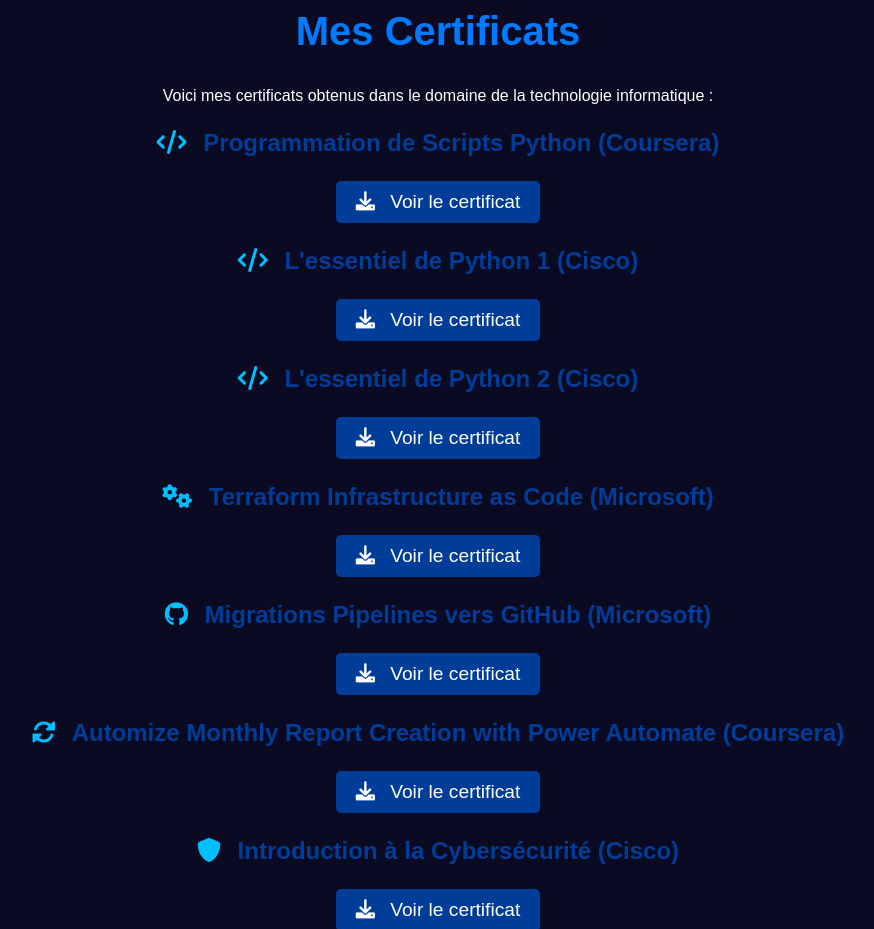
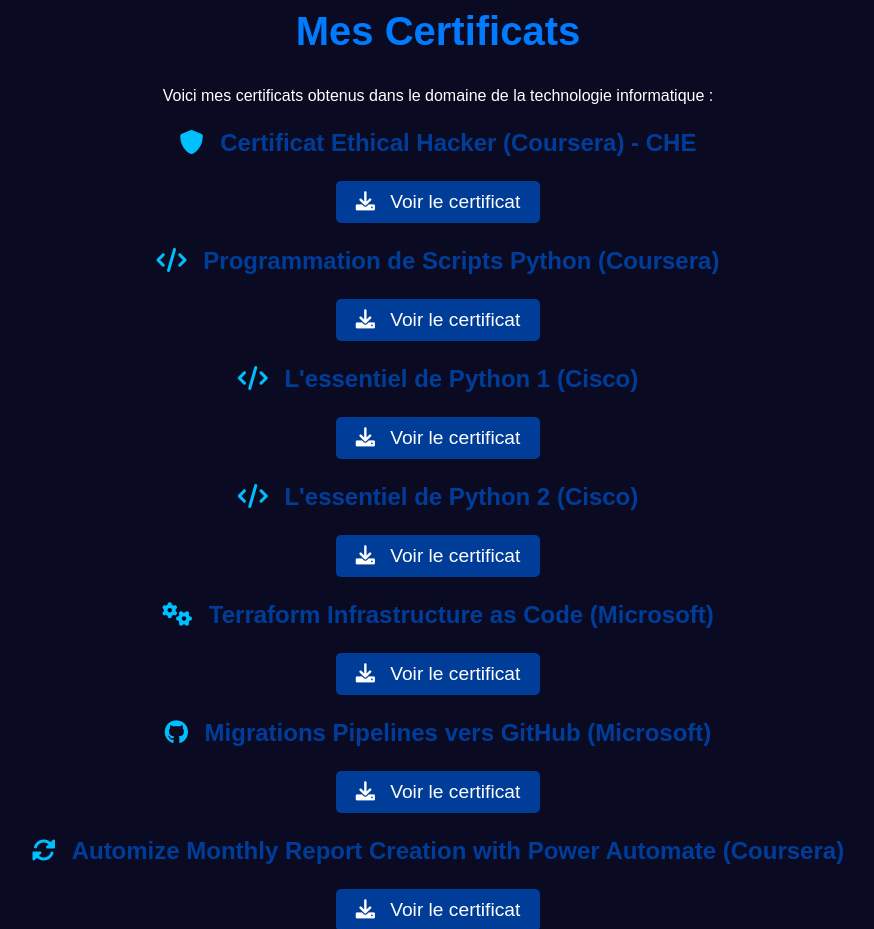
Before and after one commit to oliveboss/MonPortfolio, a plain HTML site: page index.html in a window 1280 px wide. Shown: the part 5500-6429 px from the top of the page, without its empty margins (202-1076 px from the left). Drawn offline with Linux system fonts and the light colour scheme.

Commit message:
Add files via upload

```diff
--- a/index.html
+++ b/index.html
@@ -227,6 +227,17 @@
 <section id="certificates" class="certificates">
     <h2>Mes Certificats</h2>
     <p>Voici mes certificats obtenus dans le domaine de la technologie informatique   :</p>
+
+    <div class="certificate-item">
+      <h3><i class="fas fa-shield-alt"></i> Certificat Ethical Hacker (Coursera) - CHE </h3>
+      <a href="EthicalHackerUpdate20250127-27-psp512.pdf" target="_blank" class="btn-download">
+        <i class="fas fa-download"></i> Voir le certificat
+      </a>
+    </div>
+
+
+
+
     <div class="certificate-item">
       <h3><i class="fas fa-code"></i> Programmation de Scripts Python (Coursera)</h3>
       <a href="Python certificat.pdf" target="_blank" class="btn-download">
```
Also changed, not shown: 1 other file.
